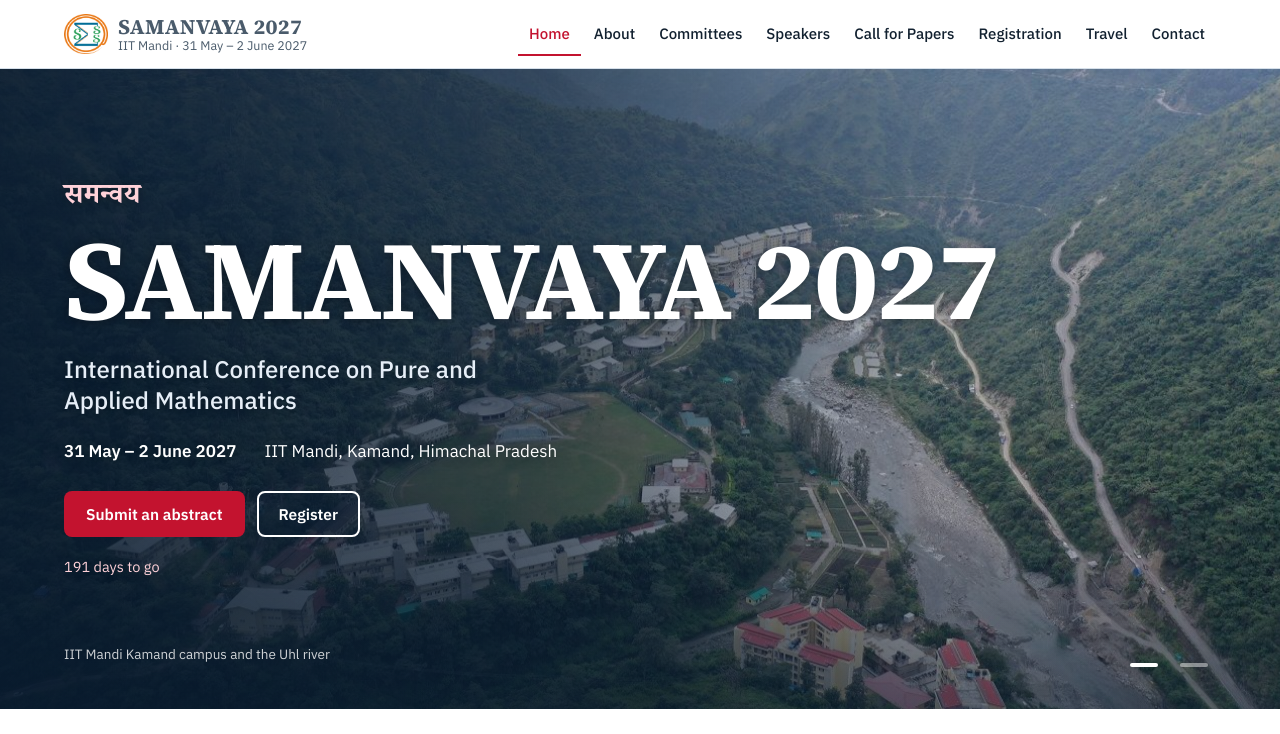
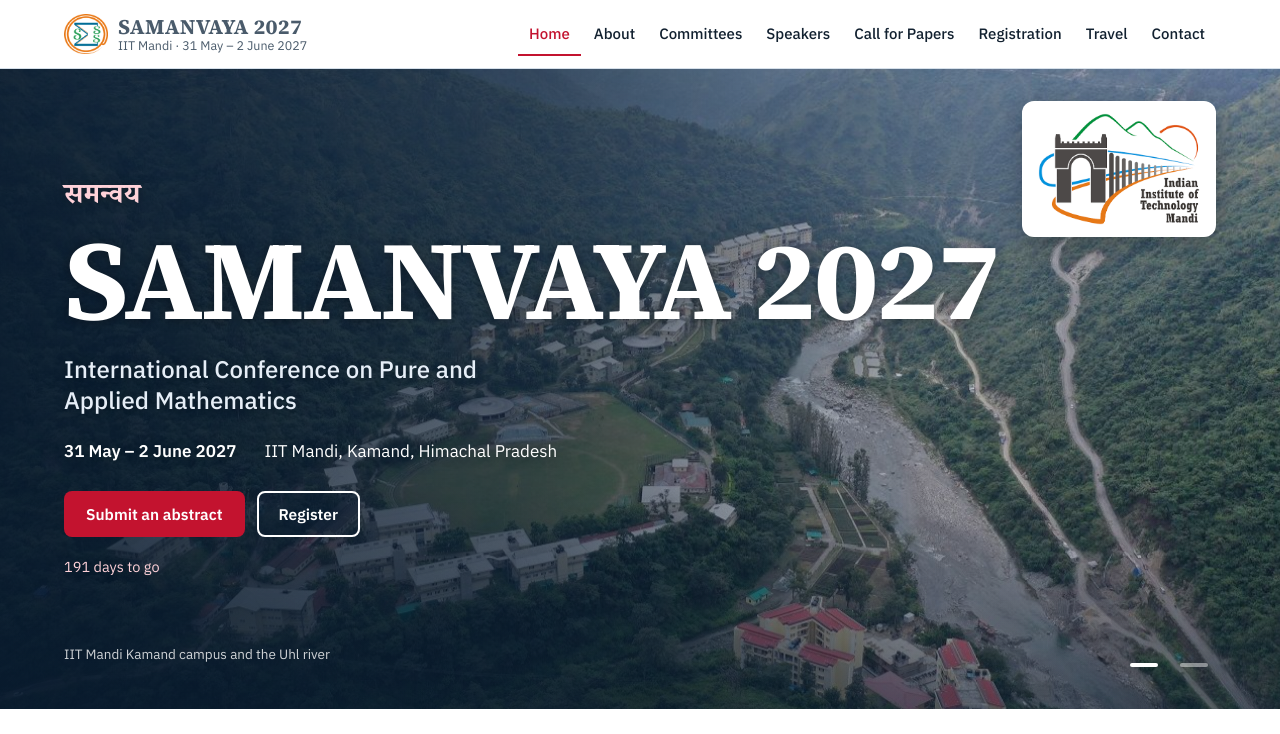
Before and after one commit to Doyel12345/samanvaya2027, a plain HTML site: page index.html in a window 1280 px wide. Shown: the top 734 px of the page. Drawn offline with Linux system fonts and the light colour scheme.

Commit message:
Add IIT Mandi logo to home banner
Co-Authored-By: Claude Opus 5.5 <noreply@anthropic.com>
Claude-Session: https://claude.ai/code/session_01LeFRAKrhitZTMoyHzJYZkA

```diff
--- a/index.html
+++ b/index.html
@@ -54,6 +54,11 @@
 .hero .btn{text-shadow:none}
 .hero .btn.ghost{color:#fff;background:rgba(8,26,46,.35)}
 .countdown{display:inline-block;margin-top:18px;font-size:14.5px;color:#ffd2d9}
+.inst{z-index:3;background:#fff;border-radius:12px;padding:10px 14px;box-shadow:0 6px 24px rgba(0,0,0,.25);line-height:0}
+.inst img{width:clamp(130px,13vw,170px);height:auto}
+.inst-d{position:absolute;top:clamp(18px,2.5vw,32px);right:max(5vw,16px,calc((100% - 1240px)/2))}
+.inst-m{display:none}
+@media(max-width:700px){.inst-d{display:none}.inst-m{display:inline-block;margin:0 0 18px;padding:8px 10px}.inst img{width:110px}.hero .inner{padding-top:20px}}
 .dots{position:absolute;z-index:3;right:max(5vw,16px);bottom:22px;display:flex;gap:6px}
 .dots button{width:44px;height:44px;border:0;background:none;padding:0;cursor:pointer;display:grid;place-items:center}
 .dots button::before{content:"";width:28px;height:4px;border-radius:2px;background:rgba(255,255,255,.45);transition:background .3s}
@@ -86,7 +91,9 @@
     <div class="slide active" style="background-image:url(assets/images/campus-1.jpg);background-position:40% 60%" data-caption="IIT Mandi Kamand campus and the Uhl river"></div>
     <div class="slide" style="background-image:url(assets/images/campus-2.jpg);background-position:62% 55%" data-caption="Academic buildings, Kamand campus"></div>
   </div>
+  <a class="inst inst-d" href="https://iitmandi.ac.in" aria-label="Indian Institute of Technology Mandi"><img src="assets/iit-mandi-logo.png" alt="Indian Institute of Technology Mandi logo" width="477" height="332"></a>
   <div class="inner">
+  <a tabindex="-1" aria-hidden="true" class="inst inst-m" href="https://iitmandi.ac.in" aria-label="Indian Institute of Technology Mandi"><img src="assets/iit-mandi-logo.png" alt="Indian Institute of Technology Mandi logo" width="477" height="332"></a>
     <p class="deva" lang="sa">समन्वय</p>
     <h1>SAMANVAYA 2027</h1>
     <p class="sub">International Conference on Pure and Applied Mathematics</p>
```
Also changed, not shown: assets/iit-mandi-logo.png (added).
